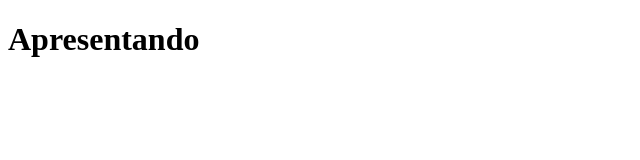
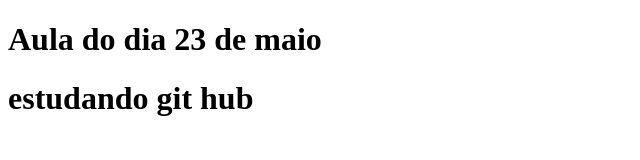
Before and after one commit to praticasUnifor/GIOVANA_QUEIROGA_2512908_24CDN, a plain HTML site: page index.html in a window 1280 px wide. Shown: the whole page, without its empty margins (0-640 px from the left). Drawn offline with Linux system fonts and the light colour scheme.

Commit message:
mudancas de titulo

```diff
--- a/index.html
+++ b/index.html
@@ -3,9 +3,10 @@
 <head>
     <meta charset="UTF-8">
     <meta name="viewport" content="width=device-width, initial-scale=1.0">
-    <title>trabalho</title>
+    <title>Trabalho av2</title>
 </head>
 <body>
-    <h1>Apresentando</h1>
+    <h1>Aula do dia 23 de maio</h1>
+    <h1>estudando git hub</h1>
 </body>
 </html>
```
